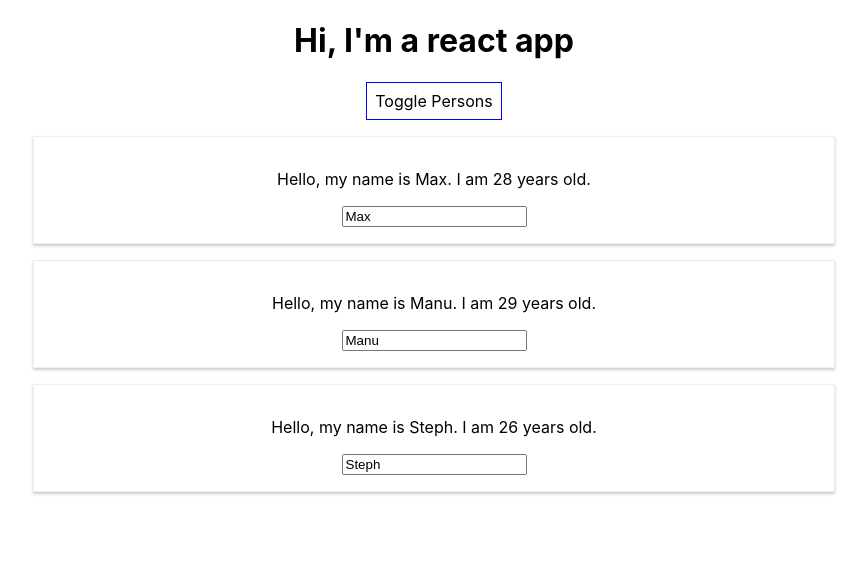
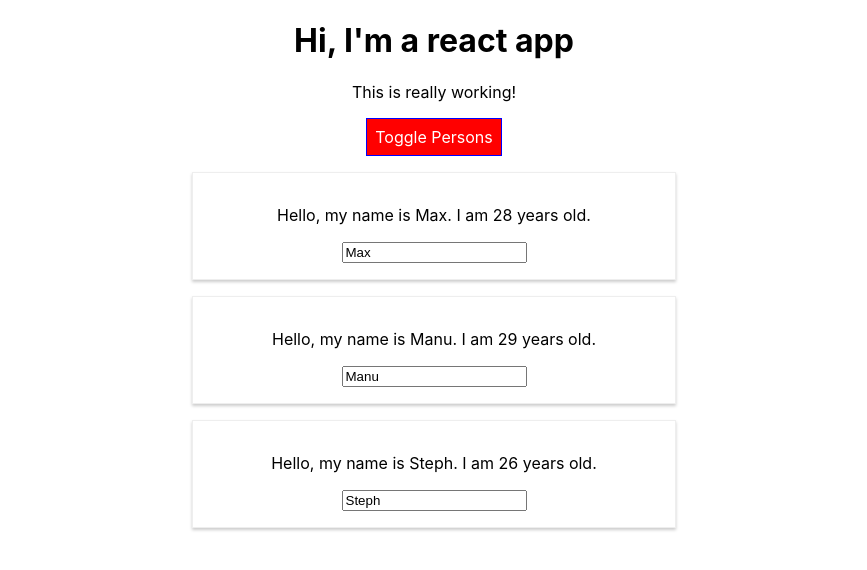
Before and after one commit to Chazuke/react-complete-guide, a React (Create React App) app: page / in a window 1280 px wide. Both pictures are taken after a click on the button "Toggle Persons". Shown: the top 570 px of the page, without its empty margins (206-1073 px from the left). Built offline with nearby package versions, Linux system fonts and the light colour scheme.

Commit message:
Code at end of Section 5

```diff
--- a/package.json
+++ b/package.json
@@ -6,9 +6,11 @@
     "@testing-library/jest-dom": "^5.11.6",
     "@testing-library/react": "^11.2.2",
     "@testing-library/user-event": "^12.2.2",
+    "radium": "^0.26.1",
     "react": "^17.0.1",
     "react-dom": "^17.0.1",
     "react-scripts": "4.0.0",
+    "styled-components": "^5.2.1",
     "web-vitals": "^0.2.4"
   },
   "scripts": {
--- a/src/App.css
+++ /dev/null
@@ -1,3 +0,0 @@
-.App {
-  text-align: center;
-}
--- a/src/App.js
+++ b/src/App.js
@@ -1,4 +1,4 @@
-import './App.css';
+import appCssClasses from './App.module.css';
 import { useState } from 'react';
 import Person from './Person/Person';
 
@@ -35,15 +35,8 @@
     setShowPersons(!showPersons);
   };
 
-  const style = {
-    backgroundColor: 'white',
-    font: 'inherit',
-    border: '1px solid blue',
-    padding: '8px',
-    cursor: 'pointer'
-  };
-
   let personsJSX = null;
+  let btnClasses = [];
 
   // Toggle displaying list of Person components
   if (showPersons) {
@@ -61,20 +54,26 @@
         })}
       </div>
     );
+    btnClasses.push(appCssClasses.Red);
+  }
+
+  let pClasses = [];
+  if (persons.length <= 2) {
+    pClasses.push(appCssClasses.red);
+  }
+  if (persons.length <= 1) {
+    pClasses.push(appCssClasses.bold);
   }
 
   // Render App Component
   return (
-    <div className="App">
+    <div className={appCssClasses.App}>
       <h1>Hi, I'm a react app</h1>
-      <button style={style} onClick={togglePersonsHandler}>Toggle Persons</button>
+      <p className={pClasses.join(' ')}>This is really working!</p>
+      <button className={btnClasses.join(' ')} onClick={togglePersonsHandler}>Toggle Persons</button>
       {personsJSX}
     </div >
   );
 }
 
-
-
-
-
 export default App;
--- /dev/null
+++ b/src/App.module.css
@@ -0,0 +1,33 @@
+.App {
+  text-align: center;
+}
+
+.App button {
+  background-color: green;
+  color: white;
+  font: inherit;
+  border: 1px solid blue;
+  padding: 8px;
+  cursor: pointer;
+}
+
+.App button:hover {
+  background-color: lightgreen;
+  color:black;
+}
+
+.App button.Red {
+  background-color: red;
+}
+
+.App button.Red:hover {
+  background-color: salmon;
+}
+
+.red {
+  color: red;
+}
+
+.bold {
+  font-weight: bold;
+}
--- a/src/Person/Person.js
+++ b/src/Person/Person.js
@@ -1,8 +1,8 @@
-import './Person.css';
+import personCssClasses from './Person.module.css';
 
 const Person = (props) => {
     return (
-        <div className="Person">
+        <div className={personCssClasses.Person}>
             <p onClick={props.click}>Hello, my name is {props.name}. I am {props.age} years old.</p>
             <p>{props.children}</p>
             <input type="text" onChange={props.changed} value={props.name} />
--- a/src/Person/Person.css
+++ b/src/Person/Person.module.css
@@ -6,3 +6,9 @@
     padding: 16px;
     text-align: center;
 }
+
+@media (min-width: 500px) {
+    .Person {
+        width: 450px;
+    }
+}
```
Also changed, not shown: 1 other file (tests, documents, lock files or other folders).
